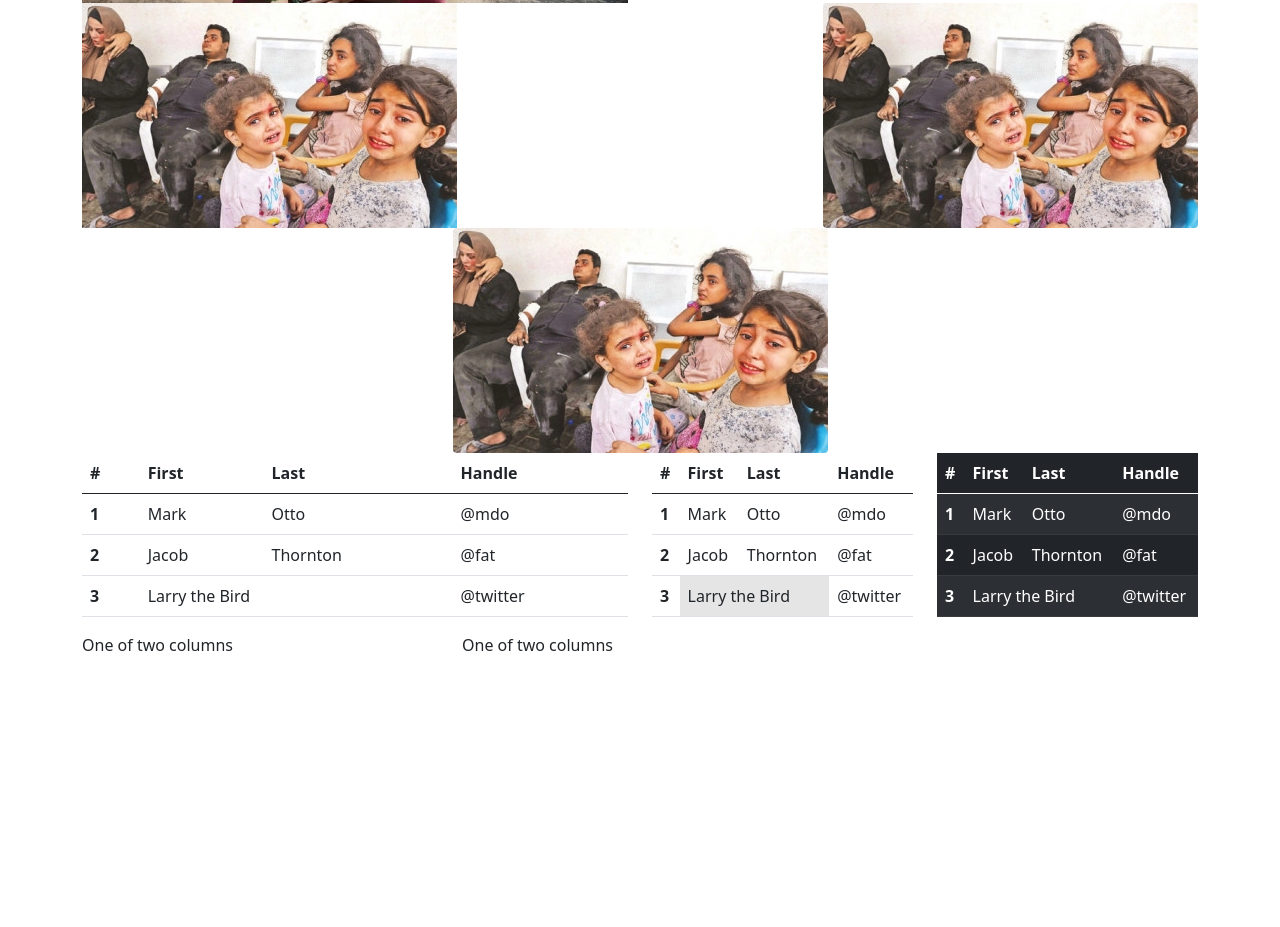
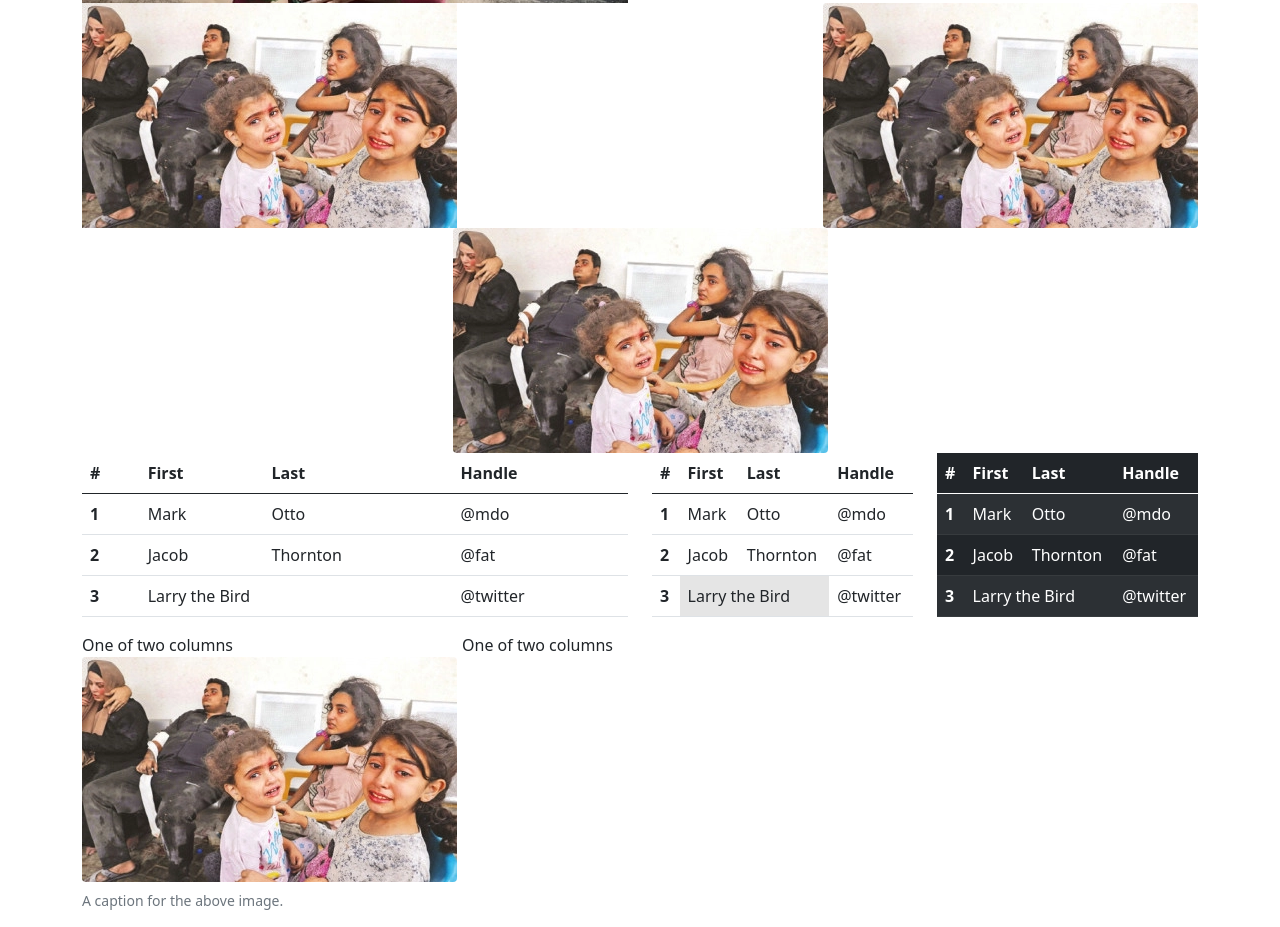
Before and after one commit to SayemAhmedSayem/ami2ami, a website built with webpack: page dist/index.html in a window 1280 px wide. Shown: the part 445-1372 px from the top of the page. Before the commit the page ends 1102 px from the top, so only its background shows below. Built offline with nearby package versions, Linux system fonts and the light colour scheme.

Commit message:
images and text with the figure
images and text with the figure component in Bootstrap

```diff
--- a/dist/index.html
+++ b/dist/index.html
@@ -68,6 +68,9 @@
       </div>
     </div>
   </div>
+
+
+
 
   <div class="container">
     <div class="row">
@@ -178,6 +181,15 @@
   </div>
 </div>
 
+<div class="container">
+    <div class="row">
+       <figure class="figure">
+  <img src="img/gaza_plastine3.webp" class="figure-img img-fluid rounded" alt="...">
+  <figcaption class="figure-caption">A caption for the above image.</figcaption>
+</figure>
+    </div>
+  </div>
+
 
   <script src="js/app.js"></script>
 
```
